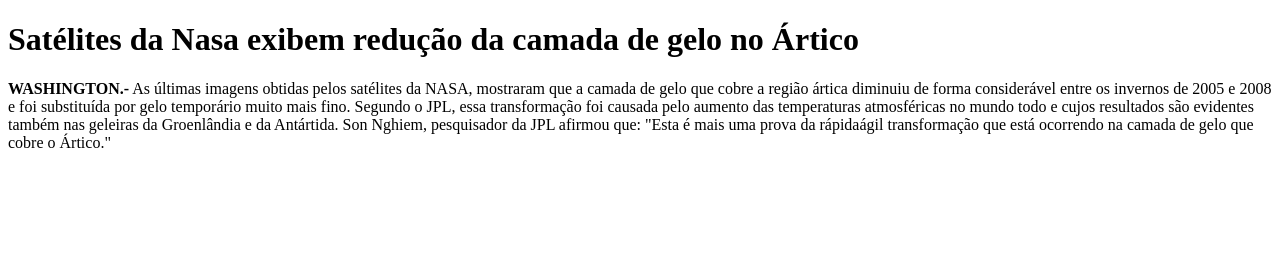
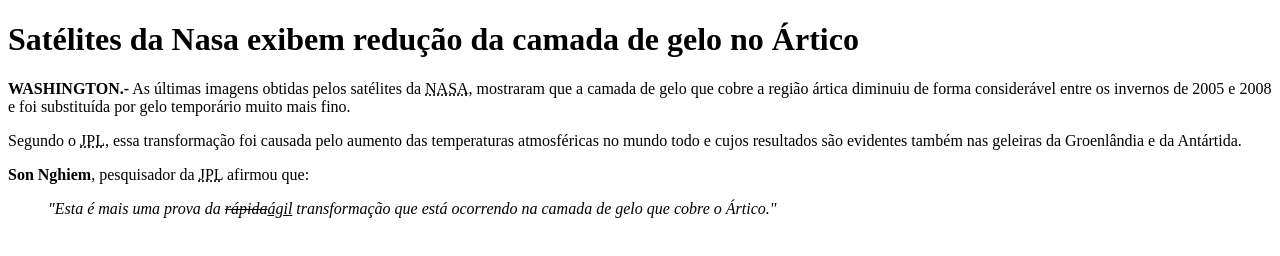
Before and after one commit to wilcampinho/wilcampinho.github.io, a plain HTML site: page index.html in a window 1280 px wide. Drawn offline with Linux system fonts and the light colour scheme.

Commit message:
Satélites da Nasa

```diff
--- a/index.html
+++ b/index.html
@@ -7,12 +7,12 @@
 
     <body>
       <h1>Satélites da Nasa exibem redução da camada de gelo no Ártico</h1>
-<strong>WASHINGTON.-</strong> As últimas imagens obtidas pelos satélites da NASA, mostraram que a camada de gelo que cobre a região ártica diminuiu de forma considerável entre os invernos de 2005 e 2008 e foi substituída por gelo temporário muito mais fino.
+<strong>WASHINGTON.-</strong> As últimas imagens obtidas pelos satélites da <abbr title="Administração Nacional da Aeronáutica e Espaço">NASA</abbr>, mostraram que a camada de gelo que cobre a região ártica diminuiu de forma considerável entre os invernos de 2005 e 2008 e foi substituída por gelo temporário muito mais fino.
 
-Segundo o JPL, essa transformação foi causada pelo aumento das temperaturas atmosféricas no mundo todo e cujos resultados são evidentes também nas geleiras da Groenlândia e da Antártida.
+<p>Segundo o <abbr title="JPL">JPL</abbr>, essa transformação foi causada pelo aumento das temperaturas atmosféricas no mundo todo e cujos resultados são evidentes também nas geleiras da Groenlândia e da Antártida.</p>
 
-Son Nghiem, pesquisador da JPL afirmou que:
+<p><b>Son Nghiem</b>, pesquisador da <abbr title="JPL">JPL</abbr> afirmou que:</p>
 
-    "Esta é mais uma prova da rápidaágil transformação que está ocorrendo na camada de gelo que cobre o Ártico."
+    <em><blockquote>"Esta é mais uma prova da <del>rápida</del><ins>ágil</ins> transformação que está ocorrendo na camada de gelo que cobre o Ártico."</em></blockquote>
     </body>
   </html>
```
